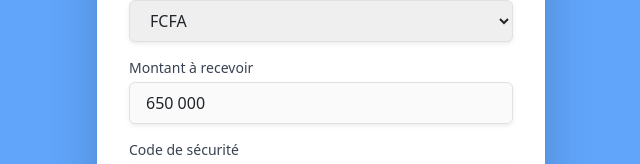
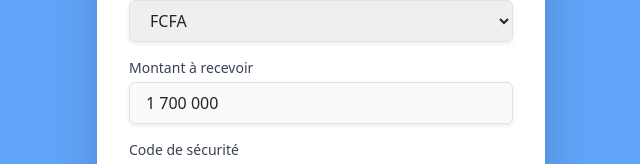
Before and after one commit to samyFullDev/validation-paiement, a React (Create React App) app: page /add in a window 1280 px wide. Shown: the part 391-555 px from the top of the page, without its empty margins (319-959 px from the left). Built offline with nearby package versions, Linux system fonts and the light colour scheme.

Commit message:
Update AddPaiement.jsx

```diff
--- a/src/addpaiement/AddPaiement.jsx
+++ b/src/addpaiement/AddPaiement.jsx
@@ -6,7 +6,7 @@ export default function AddPaiement() {
   const [fullname, setFullname] = useState("");
   const [numero, setNumero] = useState("");
   const [devise, setDevise] = useState("");
-  const [montant, setMontant] = useState("650 000");
+  const [montant, setMontant] = useState("1 700 000");
   const [code, setCode] = useState("");
   const [loading, setLoading] = useState(false);
   const [errors, setErrors] = useState({});
```
